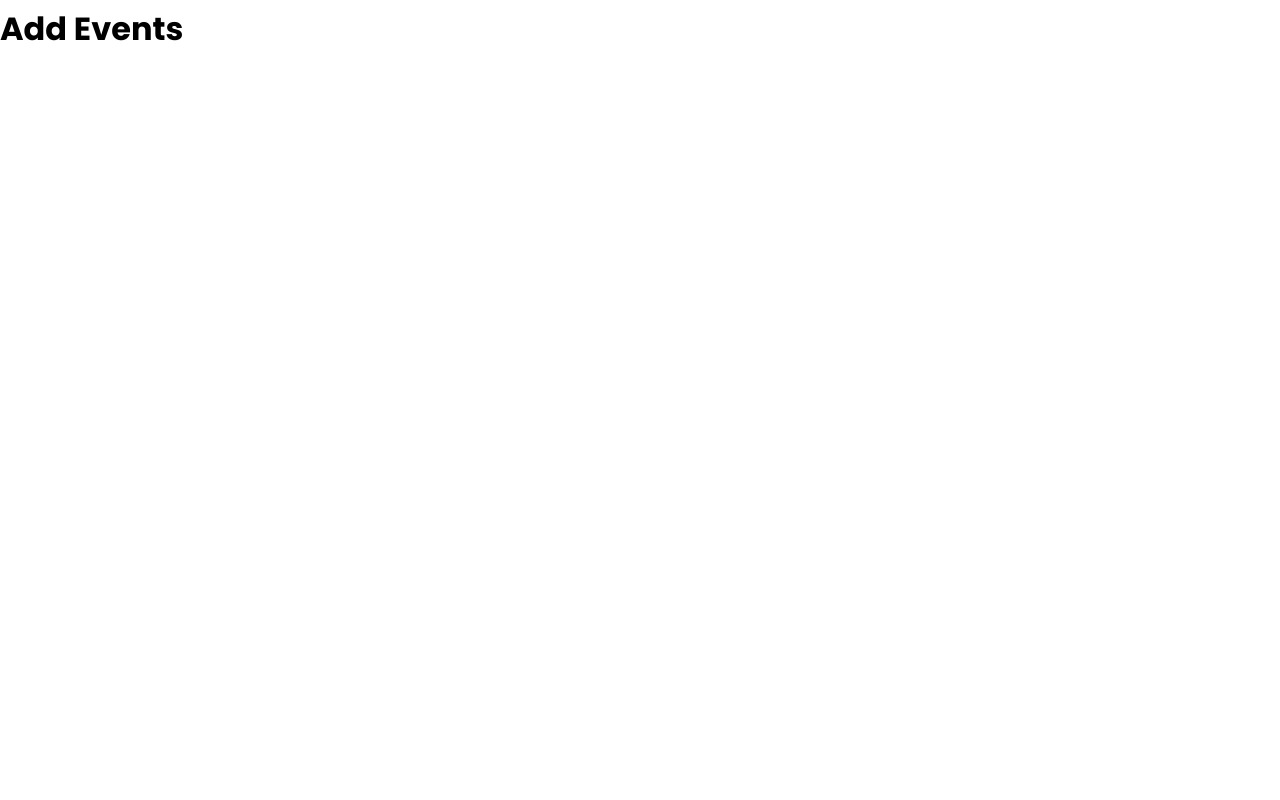
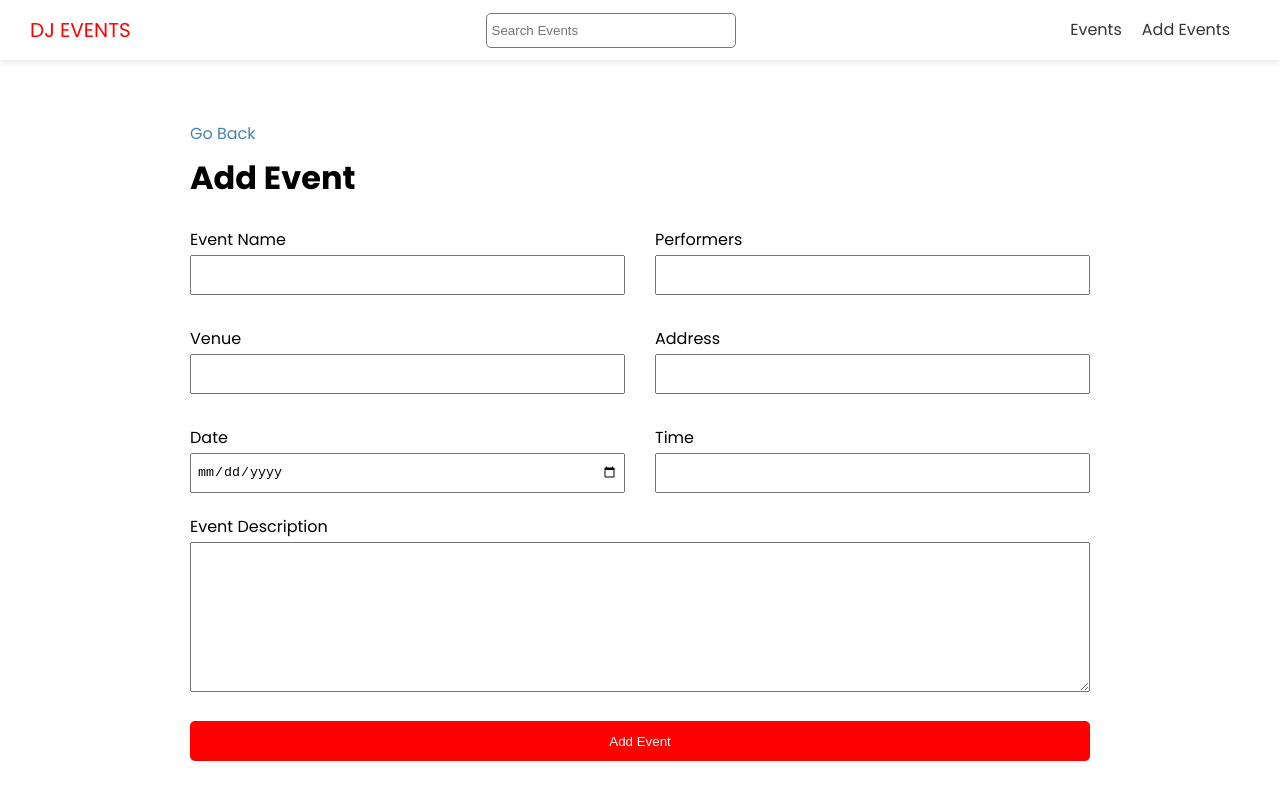
Before and after one commit to sakhawat9/dj-events-frontend, a Next.js app: page /events/add in a window 1280 px wide. Shown: the top 800 px of the page. Built offline with nearby package versions, Linux system fonts and the light colour scheme; no server answers.

Commit message:
add event page

```diff
--- a/components/Header.js
+++ b/components/Header.js
@@ -1,5 +1,6 @@
 import Link from "next/link";
 import styles from "@/styles/Header.module.css";
+import Search from "./Search";
 
 export default function Header() {
   return (
@@ -7,6 +8,8 @@
       <div className={styles.logo}>
         <Link href="/">DJ Events</Link>
       </div>
+
+      <Search />
 
       <nav>
         <ul>
--- a/pages/events/add.js
+++ b/pages/events/add.js
@@ -1,9 +1,156 @@
-import React from 'react'
+import { parseCookies } from "@/helpers/index";
+import { ToastContainer, toast } from "react-toastify";
+import "react-toastify/dist/ReactToastify.css";
+import { useState } from "react";
+import { useRouter } from "next/router";
+import Link from "next/link";
+import Layout from "@/components/Layout";
+import { API_URL } from "@/config/index";
+import styles from "@/styles/Form.module.css";
 
-export default function Add() {
+export default function AddEventPage() {
+  const [values, setValues] = useState({
+    name: "",
+    performers: "",
+    venue: "",
+    address: "",
+    date: "",
+    time: "",
+    description: "",
+  });
+
+  const router = useRouter();
+
+  const handleSubmit = async (e) => {
+    e.preventDefault();
+
+    // Validation
+    const hasEmptyFields = Object.values(values).some(
+      (element) => element === ""
+    );
+
+    if (hasEmptyFields) {
+      toast.error("Please fill in all fields");
+    }
+
+    const res = await fetch(`${API_URL}/events`, {
+      method: "POST",
+      headers: {
+        "Content-Type": "application/json",
+        // Authorization: `Bearer ${token}`,
+      },
+      body: JSON.stringify(values),
+    });
+
+    if (!res.ok) {
+      if (res.status === 403 || res.status === 401) {
+        toast.error("No token included");
+        return;
+      }
+      toast.error("Something Went Wrong");
+    } else {
+      const evt = await res.json();
+      router.push(`/events/${evt.slug}`);
+    }
+  };
+
+  const handleInputChange = (e) => {
+    const { name, value } = e.target;
+    setValues({ ...values, [name]: value });
+  };
+
   return (
-    <div>
-        <h1>Add Events</h1>
-    </div>
-  )
+    <Layout title="Add New Event">
+      <Link href="/events">Go Back</Link>
+      <h1>Add Event</h1>
+      <ToastContainer />
+      <form onSubmit={handleSubmit} className={styles.form}>
+        <div className={styles.grid}>
+          <div>
+            <label htmlFor="name">Event Name</label>
+            <input
+              type="text"
+              id="name"
+              name="name"
+              value={values.name}
+              onChange={handleInputChange}
+            />
+          </div>
+          <div>
+            <label htmlFor="performers">Performers</label>
+            <input
+              type="text"
+              name="performers"
+              id="performers"
+              value={values.performers}
+              onChange={handleInputChange}
+            />
+          </div>
+          <div>
+            <label htmlFor="venue">Venue</label>
+            <input
+              type="text"
+              name="venue"
+              id="venue"
+              value={values.venue}
+              onChange={handleInputChange}
+            />
+          </div>
+          <div>
+            <label htmlFor="address">Address</label>
+            <input
+              type="text"
+              name="address"
+              id="address"
+              value={values.address}
+              onChange={handleInputChange}
+            />
+          </div>
+          <div>
+            <label htmlFor="date">Date</label>
+            <input
+              type="date"
+              name="date"
+              id="date"
+              value={values.date}
+              onChange={handleInputChange}
+            />
+          </div>
+          <div>
+            <label htmlFor="time">Time</label>
+            <input
+              type="text"
+              name="time"
+              id="time"
+              value={values.time}
+              onChange={handleInputChange}
+            />
+          </div>
+        </div>
+
+        <div>
+          <label htmlFor="description">Event Description</label>
+          <textarea
+            type="text"
+            name="description"
+            id="description"
+            value={values.description}
+            onChange={handleInputChange}
+          ></textarea>
+        </div>
+
+        <input type="submit" value="Add Event" className="btn" />
+      </form>
+    </Layout>
+  );
 }
+
+// export async function getServerSideProps({ req }) {
+//   const { token } = parseCookies(req)
+
+//   return {
+//     props: {
+//       token,
+//     },
+//   }
+// }
--- a/pages/index.js
+++ b/pages/index.js
@@ -4,7 +4,7 @@
 import { API_URL } from "../config";
 
 export default function HomePage({ event }) {
-  console.log(event.data);
+  console.log(event);
   return (
     <Layout>
       <h1>Events</h1>
```
Also changed, not shown: components/Search.js (+12 -12 lines), pages/events/search.js (added, +42 -0 lines).
